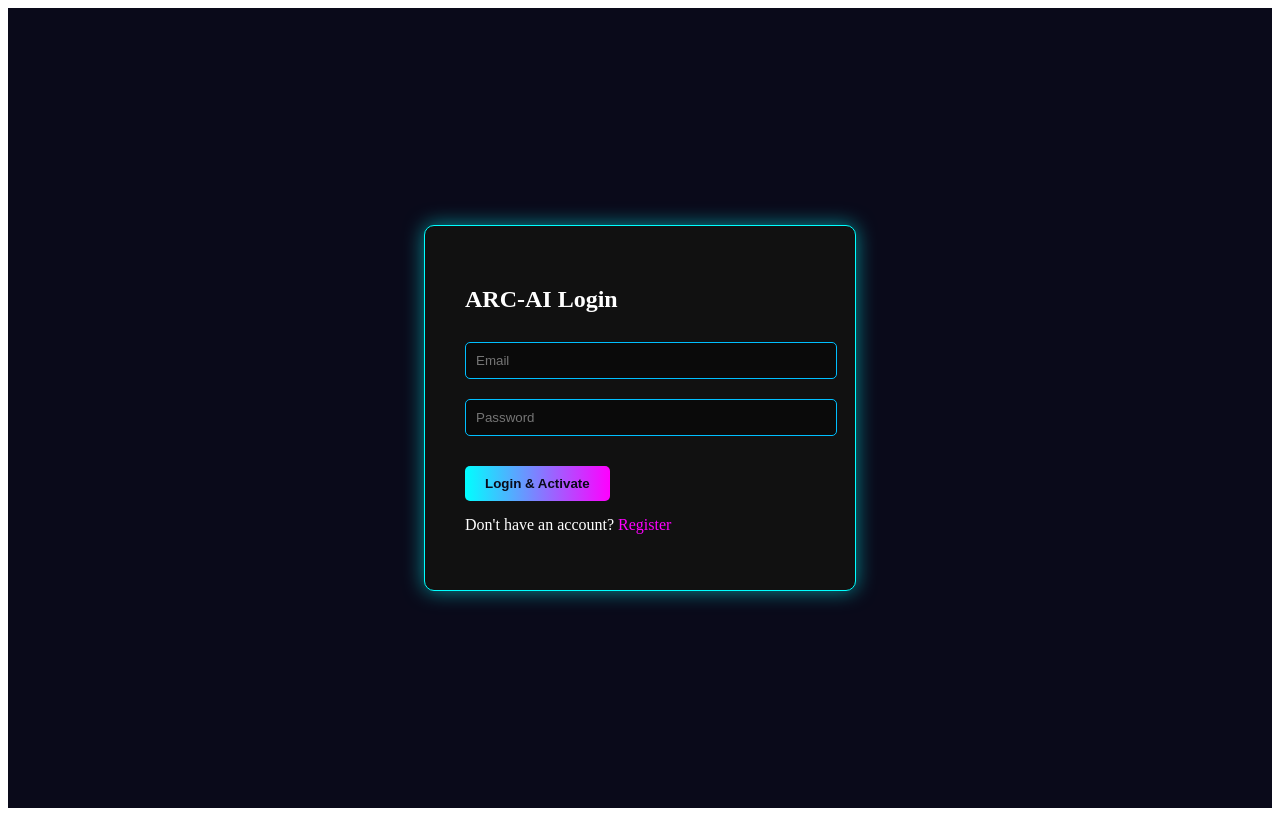
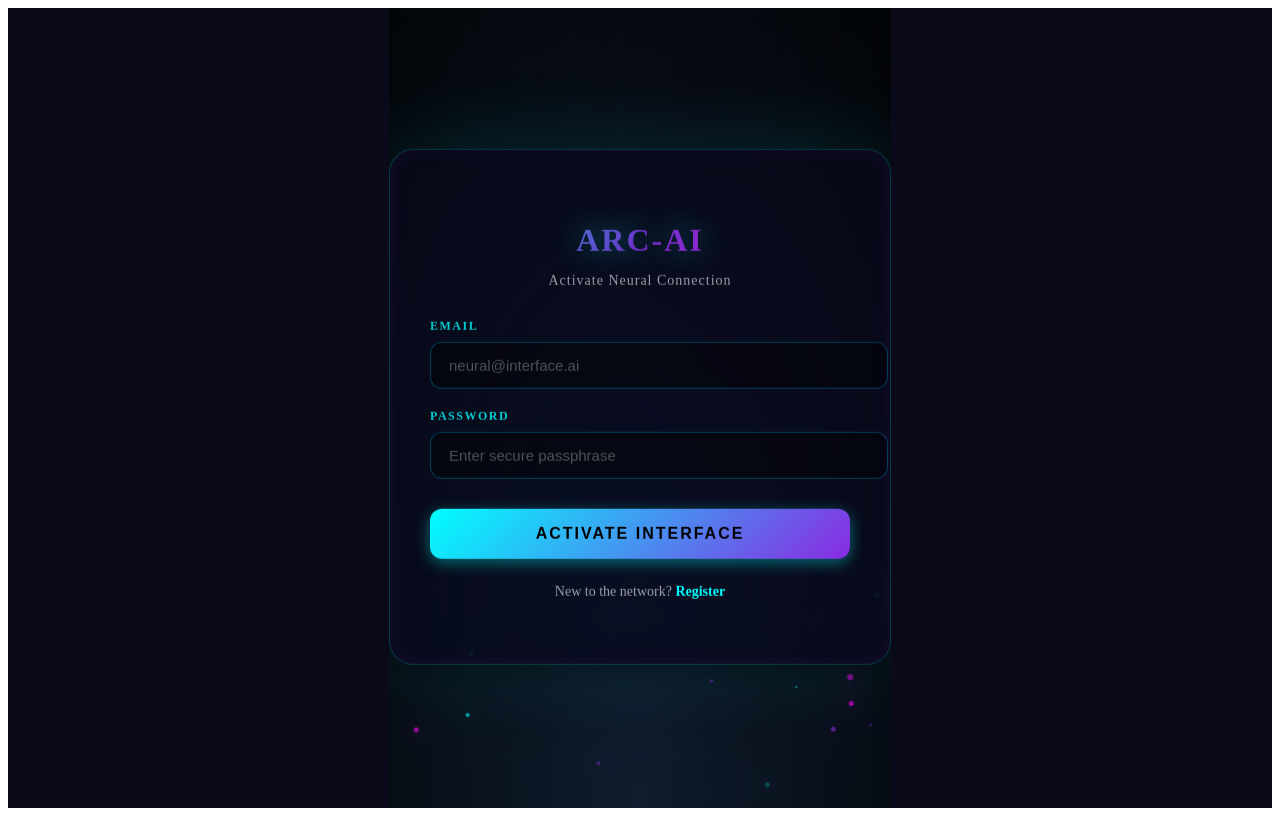
Before and after one commit to Navneet6050/arc-ai-project, a React (Vite) app in the folder client/: page /login in a window 1280 px wide. Built offline with nearby package versions, Linux system fonts and the light colour scheme; no server answers.

Commit message:
UI And UX Improvement

```diff
--- a/client/src/components/ChatInterface.jsx
+++ b/client/src/components/ChatInterface.jsx
@@ -23,6 +23,33 @@ const MessageContainer = styled.div`
     padding: 15px;
     margin-top: 20px;
     box-shadow: 0 0 30px rgba(0, 255, 255, 0.3);
+
+    /* Custom Scrollbar Styling */
+    &::-webkit-scrollbar {
+        width: 10px;
+    }
+
+    &::-webkit-scrollbar-track {
+        background: rgba(10, 10, 30, 0.9);
+        border-radius: 10px;
+        margin: 15px 0;
+    }
+
+    &::-webkit-scrollbar-thumb {
+        background: linear-gradient(180deg, #00FFFF, #0077CC);
+        border-radius: 10px;
+        border: 2px solid rgba(10, 10, 30, 0.9);
+        transition: all 0.3s ease;
+    }
+
+    &::-webkit-scrollbar-thumb:hover {
+        background: linear-gradient(180deg, #00FFFF, #00BFFF);
+        box-shadow: 0 0 10px rgba(0, 255, 255, 0.5);
+    }
+
+    /* Firefox Scrollbar */
+    scrollbar-width: thin;
+    scrollbar-color: #00FFFF rgba(10, 10, 30, 0.9);
 `;
 const MessageBubble = styled.div`
     margin: 8px 0;
--- a/client/src/pages/AuthPage.jsx
+++ b/client/src/pages/AuthPage.jsx
@@ -1,37 +1,261 @@
 // client/src/pages/AuthPage.jsx
+
 import React, { useState } from 'react';
 import axios from 'axios';
 import { useNavigate } from 'react-router-dom';
-import styled from 'styled-components';
+import styled, { keyframes } from 'styled-components';
 
+// Animations
+const float = keyframes`
+  0%, 100% { transform: translateY(0px); }
+  50% { transform: translateY(-20px); }
+`;
+
+const glow = keyframes`
+  0%, 100% { opacity: 1; }
+  50% { opacity: 0.5; }
+`;
+
+const shimmer = keyframes`
+  0% { background-position: -1000px 0; }
+  100% { background-position: 1000px 0; }
+`;
+
+const particleFloat = keyframes`
+  0% { transform: translate(0, 0) rotate(0deg); opacity: 0; }
+  10% { opacity: 1; }
+  90% { opacity: 1; }
+  100% { transform: translate(100px, -100vh) rotate(360deg); opacity: 0; }
+`;
+
+// Main container with dark background and particle effects
+const PageWrapper = styled.div`
+  min-height: 100vh;
+  display: flex;
+  align-items: center;
+  justify-content: center;
+  background: radial-gradient(ellipse at bottom, #0d1b2a 0%, #000000 100%);
+  position: relative;
+  overflow: hidden;
+
+  &::before {
+    content: '';
+    position: absolute;
+    width: 200%;
+    height: 200%;
+    background:
+      linear-gradient(90deg, transparent 0%, rgba(0, 255, 255, 0.03) 50%, transparent 100%),
+      linear-gradient(0deg, transparent 0%, rgba(138, 43, 226, 0.03) 50%, transparent 100%);
+    animation: ${shimmer} 20s linear infinite;
+  }
+`;
+
+// Floating particles
+const Particle = styled.div`
+  position: absolute;
+  width: ${props => props.size || 4}px;
+  height: ${props => props.size || 4}px;
+  background: ${props => props.color || 'rgba(0, 255, 255, 0.6)'};
+  border-radius: 50%;
+  bottom: -10px;
+  left: ${props => props.left || 0}%;
+  animation: ${particleFloat} ${props => props.duration || 15}s linear infinite;
+  animation-delay: ${props => props.delay || 0}s;
+  box-shadow: 0 0 20px ${props => props.color || 'rgba(0, 255, 255, 0.8)'};
+`;
+
+const ParticleContainer = styled.div`
+  position: absolute;
+  width: 100%;
+  height: 100%;
+  overflow: hidden;
+`;
+
+// Glassmorphic Auth Container
 const AuthContainer = styled.div`
-    /* Futuristic UI styles */
-    background: #111;
-    padding: 40px;
-    border-radius: 10px;
-    border: 1px solid #00FFFF;
-    box-shadow: 0 0 20px #00FFFF88;
-    width: 350px;
+  background: rgba(10, 10, 26, 0.7);
+  backdrop-filter: blur(20px) saturate(180%);
+  -webkit-backdrop-filter: blur(20px) saturate(180%);
+  padding: 50px 40px;
+  border-radius: 24px;
+  border: 1px solid rgba(0, 255, 255, 0.2);
+  box-shadow:
+    0 8px 32px 0 rgba(0, 0, 0, 0.5),
+    0 0 80px rgba(0, 255, 255, 0.15),
+    inset 0 0 20px rgba(138, 43, 226, 0.1);
+  width: 420px;
   color: #fff;
+  position: relative;
+  z-index: 10;
+  animation: ${float} 6s ease-in-out infinite;
+
+  &::before {
+    content: '';
+    position: absolute;
+    top: -2px;
+    left: -2px;
+    right: -2px;
+    bottom: -2px;
+    background: linear-gradient(45deg, #00ffff, #8a2be2, #ff00ff, #00ffff);
+    border-radius: 24px;
+    z-index: -1;
+    opacity: 0;
+    transition: opacity 0.3s ease;
+  }
+
+  &:hover::before {
+    opacity: 0.3;
+    animation: ${shimmer} 3s linear infinite;
+  }
 `;
+
+// Title with neon glow
+const Title = styled.h1`
+  font-size: 32px;
+  font-weight: 700;
+  text-align: center;
+  margin-bottom: 10px;
+  background: linear-gradient(135deg, #00ffff 0%, #8a2be2 50%, #ff00ff 100%);
+  -webkit-background-clip: text;
+  -webkit-text-fill-color: transparent;
+  background-clip: text;
+  text-shadow: 0 0 30px rgba(0, 255, 255, 0.5);
+  letter-spacing: 2px;
+  animation: ${glow} 3s ease-in-out infinite;
+`;
+
+const Subtitle = styled.p`
+  text-align: center;
+  color: rgba(255, 255, 255, 0.6);
+  font-size: 14px;
+  margin-bottom: 30px;
+  letter-spacing: 1px;
+`;
+
+// Form styling
+const Form = styled.form`
+  display: flex;
+  flex-direction: column;
+  gap: 20px;
+`;
+
+const InputGroup = styled.div`
+  position: relative;
+`;
+
+const InputLabel = styled.label`
+  display: block;
+  color: rgba(0, 255, 255, 0.8);
+  font-size: 12px;
+  margin-bottom: 8px;
+  text-transform: uppercase;
+  letter-spacing: 1.5px;
+  font-weight: 600;
+`;
+
 const Input = styled.input`
   width: 100%;
-    padding: 10px;
-    margin: 10px 0;
-    border: 1px solid #00BFFF;
+  padding: 14px 18px;
+  border: 1px solid rgba(0, 191, 255, 0.3);
   background: rgba(0, 0, 0, 0.4);
-    color: #00FFFF;
-    border-radius: 5px;
+  color: #00ffff;
+  border-radius: 12px;
+  font-size: 15px;
+  transition: all 0.3s ease;
+  outline: none;
+
+  &::placeholder {
+    color: rgba(255, 255, 255, 0.3);
+  }
+
+  &:focus {
+    border-color: #00ffff;
+    background: rgba(0, 0, 0, 0.6);
+    box-shadow:
+      0 0 20px rgba(0, 255, 255, 0.3),
+      inset 0 0 10px rgba(0, 255, 255, 0.1);
+  }
+
+  &:hover {
+    border-color: rgba(138, 43, 226, 0.5);
+  }
 `;
+
 const Button = styled.button`
-    padding: 10px 20px;
-    margin-top: 20px;
-    background: linear-gradient(90deg, #00FFFF, #FF00FF);
-    color: #0A0A1A;
-    font-weight: bold;
+  padding: 16px 24px;
+  margin-top: 10px;
+  background: linear-gradient(135deg, #00ffff 0%, #8a2be2 50%, #ff00ff 100%);
+  background-size: 200% 200%;
+  color: #000;
+  font-weight: 700;
+  font-size: 16px;
   border: none;
-    border-radius: 5px;
+  border-radius: 12px;
   cursor: pointer;
+  text-transform: uppercase;
+  letter-spacing: 2px;
+  position: relative;
+  overflow: hidden;
+  transition: all 0.3s ease;
+  box-shadow: 0 4px 15px rgba(0, 255, 255, 0.4);
+
+  &::before {
+    content: '';
+    position: absolute;
+    top: 0;
+    left: -100%;
+    width: 100%;
+    height: 100%;
+    background: linear-gradient(90deg, transparent, rgba(255, 255, 255, 0.3), transparent);
+    transition: left 0.5s ease;
+  }
+
+  &:hover {
+    transform: translateY(-2px);
+    box-shadow: 0 8px 25px rgba(138, 43, 226, 0.6);
+    background-position: 100% 0;
+  }
+
+  &:hover::before {
+    left: 100%;
+  }
+
+  &:active {
+    transform: translateY(0);
+  }
+`;
+
+const ToggleText = styled.p`
+  text-align: center;
+  margin-top: 25px;
+  color: rgba(255, 255, 255, 0.6);
+  font-size: 14px;
+`;
+
+const ToggleLink = styled.span`
+  color: #00ffff;
+  cursor: pointer;
+  font-weight: 600;
+  text-decoration: none;
+  transition: all 0.3s ease;
+
+  &:hover {
+    color: #8a2be2;
+    text-shadow: 0 0 10px rgba(138, 43, 226, 0.8);
+  }
+`;
+
+// AI Neural network grid background
+const NeuralGrid = styled.div`
+  position: absolute;
+  width: 100%;
+  height: 100%;
+  background-image:
+    linear-gradient(rgba(0, 255, 255, 0.05) 1px, transparent 1px),
+    linear-gradient(90deg, rgba(0, 255, 255, 0.05) 1px, transparent 1px);
+  background-size: 50px 50px;
+  animation: ${shimmer} 15s linear infinite;
+  opacity: 0.3;
 `;
 
 const AuthPage = ({ isRegister }) => {
@@ -51,57 +275,95 @@ const AuthPage = ({ isRegister }) => {
       const res = await axios.post(`${API_URL}/api/auth/${endpoint}`, data);
       const { token, _id } = res.data;
 
-            // --- CRITICAL FIX: Store Token and ID ---
       localStorage.setItem('token', token);
       localStorage.setItem('userId', _id);
 
-            // Navigate to the main application page
       navigate('/dashboard');
-            window.location.reload(); // Force a full refresh to reconnect Socket.IO with new token
+      window.location.reload();
     } catch (error) {
       alert(`Authentication failed: ${error.response?.data?.message || 'Server error'}`);
     }
   };
 
+  // Generate particles
+  const particles = Array.from({ length: 20 }, (_, i) => ({
+    id: i,
+    size: Math.random() * 4 + 2,
+    left: Math.random() * 100,
+    duration: Math.random() * 10 + 15,
+    delay: Math.random() * 5,
+    color: i % 3 === 0 ? 'rgba(0, 255, 255, 0.6)' : i % 3 === 1 ? 'rgba(138, 43, 226, 0.6)' : 'rgba(255, 0, 255, 0.6)'
+  }));
+
   return (
+    <PageWrapper>
+      <NeuralGrid />
+      <ParticleContainer>
+        {particles.map(particle => (
+          <Particle
+            key={particle.id}
+            size={particle.size}
+            left={particle.left}
+            duration={particle.duration}
+            delay={particle.delay}
+            color={particle.color}
+          />
+        ))}
+      </ParticleContainer>
+
       <AuthContainer>
-            <h2>{isRegister ? 'ARC-AI Registration' : 'ARC-AI Login'}</h2>
-            <form onSubmit={handleSubmit}>
+        <Title>ARC-AI</Title>
+        <Subtitle>{isRegister ? 'Initialize Neural Interface' : 'Activate Neural Connection'}</Subtitle>
+
+        <Form onSubmit={handleSubmit}>
           {isRegister && (
+            <InputGroup>
+              <InputLabel>Username</InputLabel>
               <Input
                 type="text"
-                        placeholder="Username"
+                placeholder="Enter your identity"
                 value={username}
                 onChange={(e) => setUsername(e.target.value)}
                 required
               />
+            </InputGroup>
           )}
+
+          <InputGroup>
+            <InputLabel>Email</InputLabel>
             <Input
               type="email"
-                    placeholder="Email"
+              placeholder="neural@interface.ai"
               value={email}
               onChange={(e) => setEmail(e.target.value)}
               required
             />
+          </InputGroup>
+
+          <InputGroup>
+            <InputLabel>Password</InputLabel>
             <Input
               type="password"
-                    placeholder="Password"
+              placeholder="Enter secure passphrase"
               value={password}
               onChange={(e) => setPassword(e.target.value)}
               required
             />
-                <Button type="submit">{isRegister ? 'Register & Initialize' : 'Login & Activate'}</Button>
-            </form>
-            <p style={{ marginTop: '15px' }}>
-                {isRegister ? 'Already have an account? ' : "Don't have an account? "}
-                <span
-                    style={{ color: '#FF00FF', cursor: 'pointer' }}
-                    onClick={() => navigate(isRegister ? '/login' : '/register')}
-                >
+          </InputGroup>
+
+          <Button type="submit">
+            {isRegister ? 'Initialize System' : 'Activate Interface'}
+          </Button>
+        </Form>
+
+        <ToggleText>
+          {isRegister ? 'Already connected? ' : 'New to the network? '}
+          <ToggleLink onClick={() => navigate(isRegister ? '/login' : '/register')}>
             {isRegister ? 'Login' : 'Register'}
-                </span>
-            </p>
+          </ToggleLink>
+        </ToggleText>
       </AuthContainer>
+    </PageWrapper>
   );
 };
 
```
Lines whose indentation alone changed are shown as unchanged.
